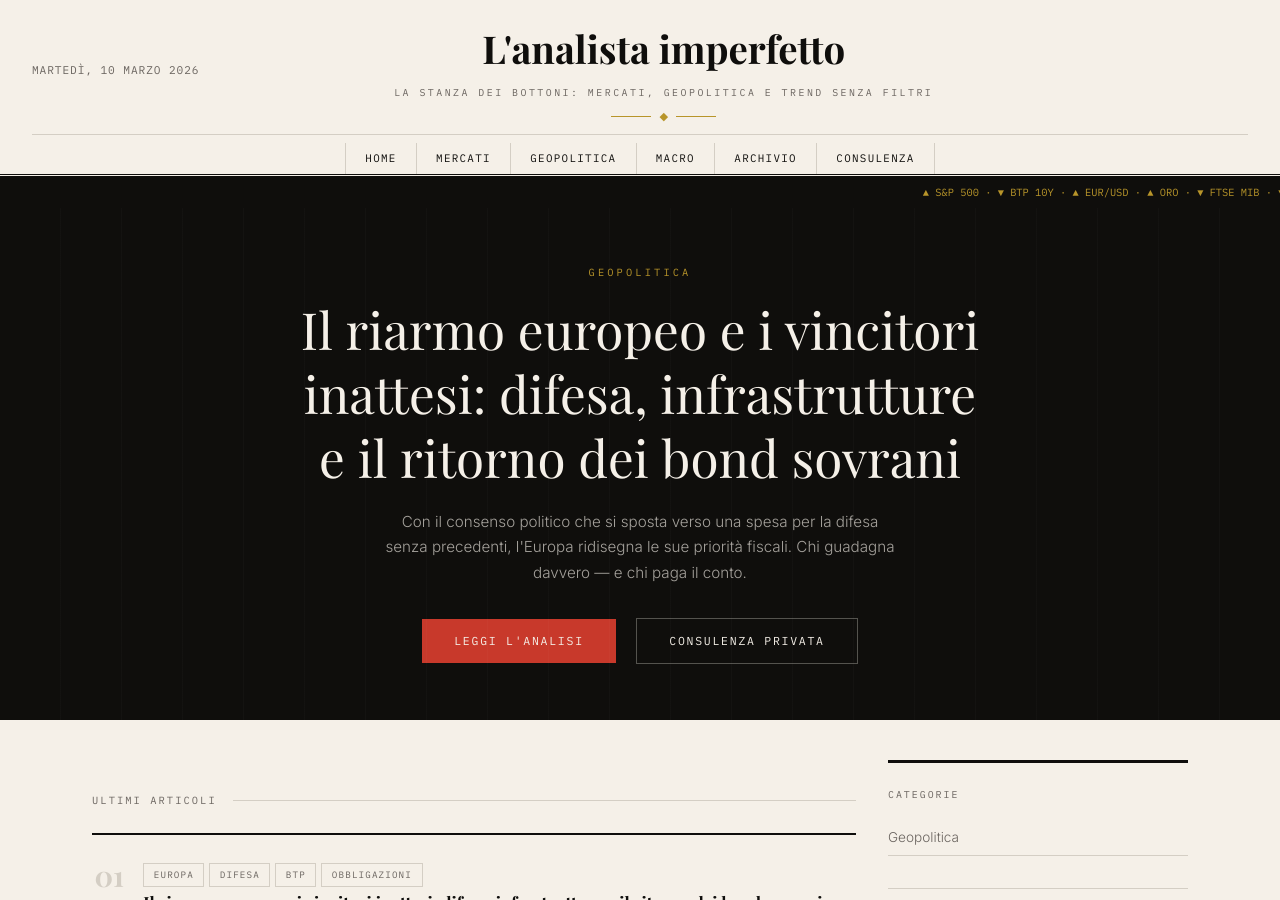
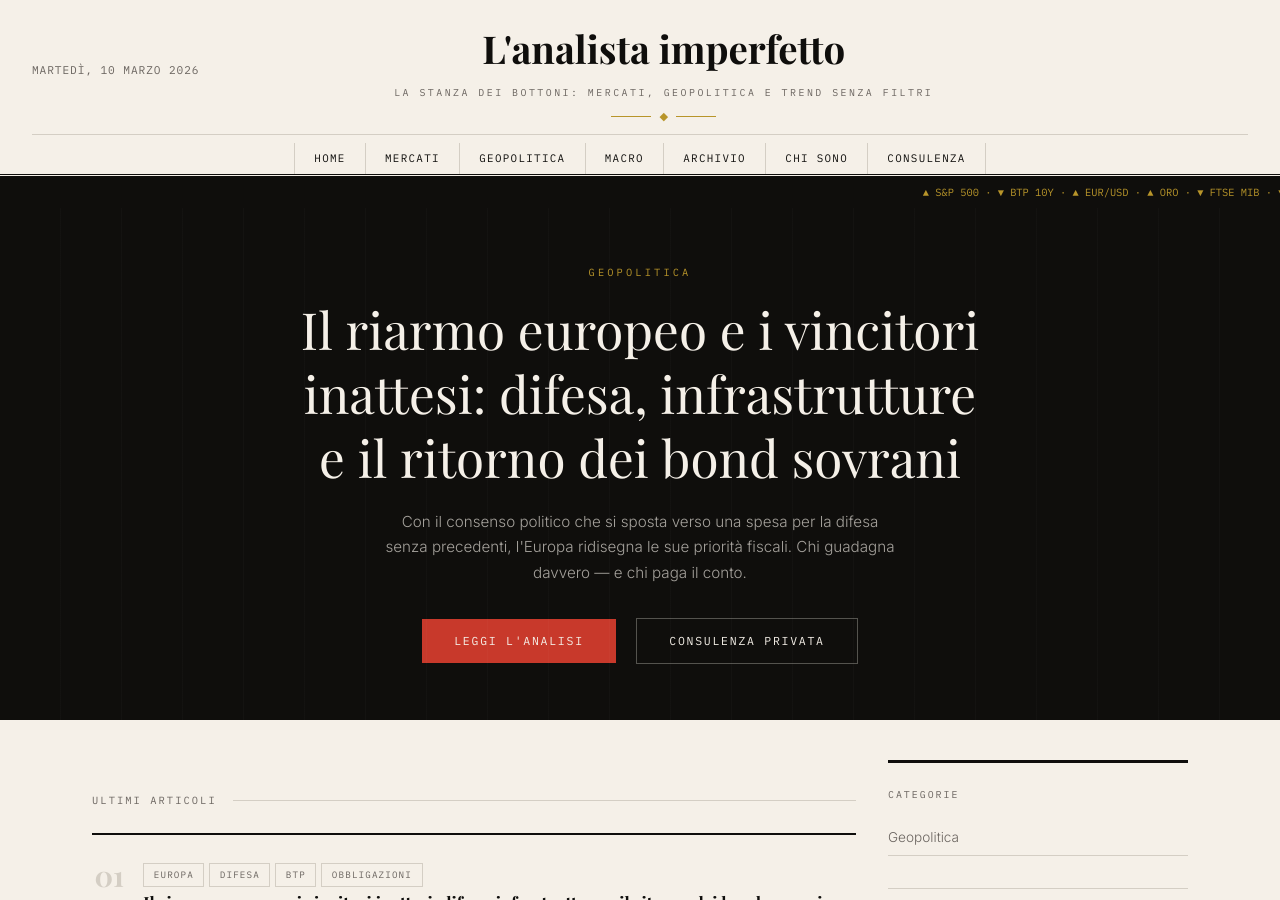
Before and after one commit to martellialessandro/martellialessandro.github.io, a Jekyll site: the page built from index.html, in a window 1280 px wide and 900 px high. Built offline with Jekyll 4.4.1, drawn with Linux system fonts in a browser that asks for light colours; some web fonts are replaced.

Commit message:
Update default.html

```diff
--- a/_layouts/default.html
+++ b/_layouts/default.html
@@ -72,6 +72,7 @@
     <a href="/geopolitica/">Geopolitica</a>
     <a href="/macro/">Macro</a>
     <a href="/archivio/">Archivio</a>
+    <a href="/chi-sono/">Chi sono</a>
     <a href="/consulenza/">Consulenza</a>
   </nav>
 </header>
```
